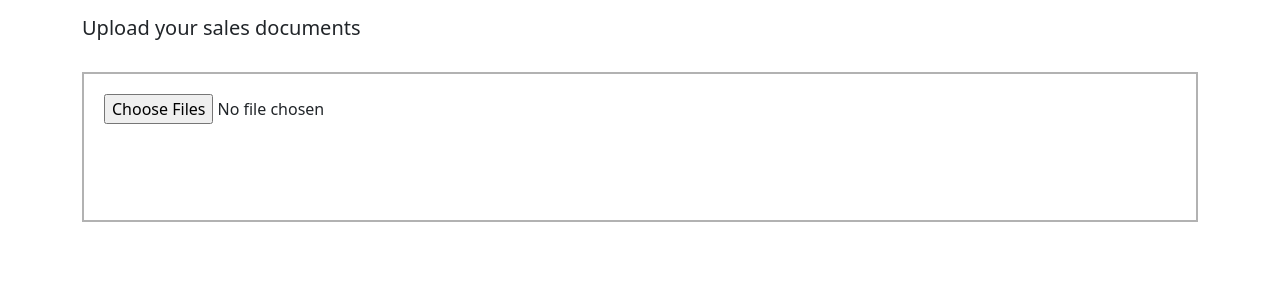
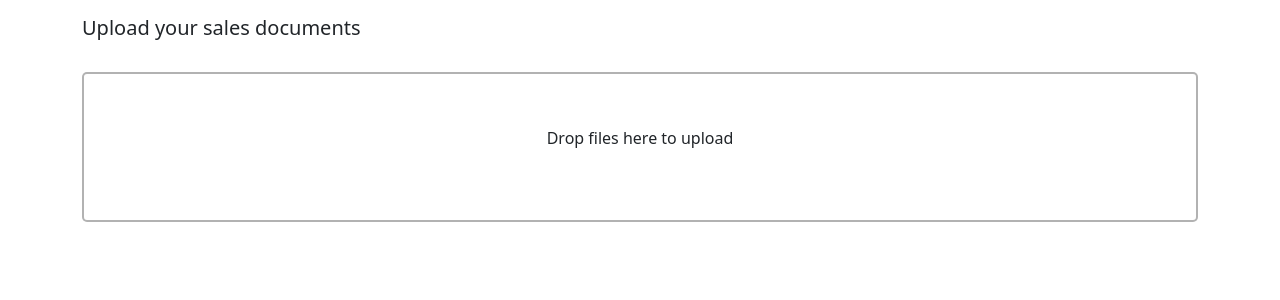
Before and after one commit to rostishka13/Django_Data_Science_Project, a Django app: page /reports/from_file/ in a window 1280 px wide. Shown: the top 300 px of the page. Run offline with Django 3.2, Linux system fonts and the light colour scheme; some libraries are stand-ins or nearby versions.

Commit message:
styling dropzone

```diff
--- a/src/reports/static/reports/upload.js
+++ b/src/reports/static/reports/upload.js
@@ -0,0 +1,17 @@
+const csrf = document.getElementsByName('csrfmiddlewaretoken')[0].value
+//console.log(csrf)
+
+Dropzone.autoDiscover = false
+const myDropzone = new Dropzone('#my-dropzone', {
+    url: '/upload/',
+    init: function(){
+        this.on('sending', function(file, xhr, formData){
+            console.log('sending')
+            formData.append('csrfmiddlewaretoken', csrf)
+
+        })
+    },
+    maxFiles:3,
+    maxFilesize: 3,
+    acceptedFiles: '.csv'
+})
--- a/src/reports/templates/reports/from_file.html
+++ b/src/reports/templates/reports/from_file.html
@@ -12,7 +12,7 @@
 {% block content %}
     <h5>Upload your sales documents </h5>
 <br>
-<form id="my-dropzone" class="dropzone">
+<form id="my-dropzone" class="dropzone dz">
     {% csrf_token%}
   <div class="fallback">
     <input name="file" type="file" multiple />
--- a/src/static/css/style.css
+++ b/src/static/css/style.css
@@ -1,3 +1,15 @@
 .not-visible {
     display:none;
 }
+
+.dz {
+    border-style: dashed;
+    border-radius: 5px;
+    border-color: #ddd;
+    transition: .5s;
+}
+
+.dz:hover {
+    background-color: #f5f5f5;
+
+}
```
